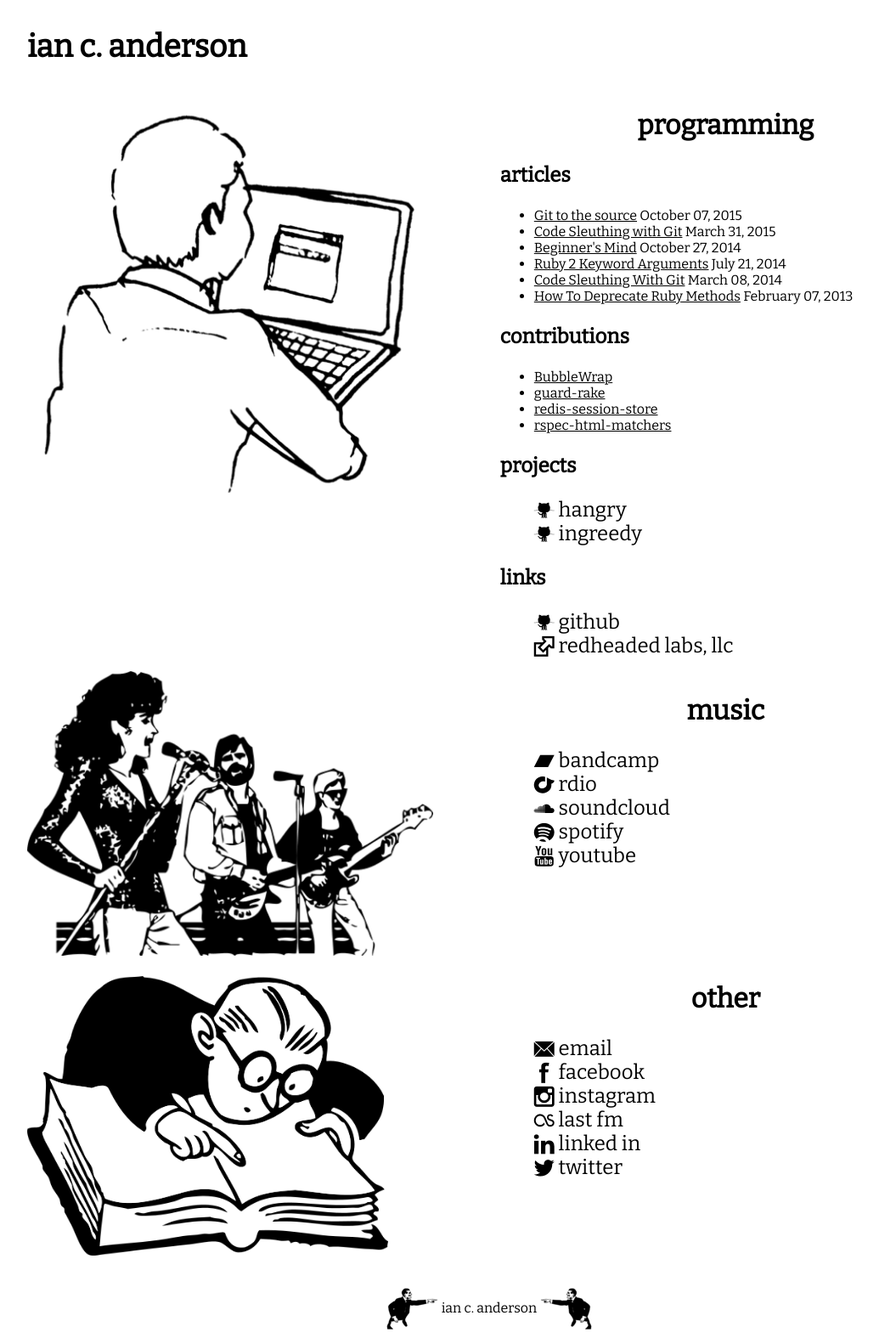
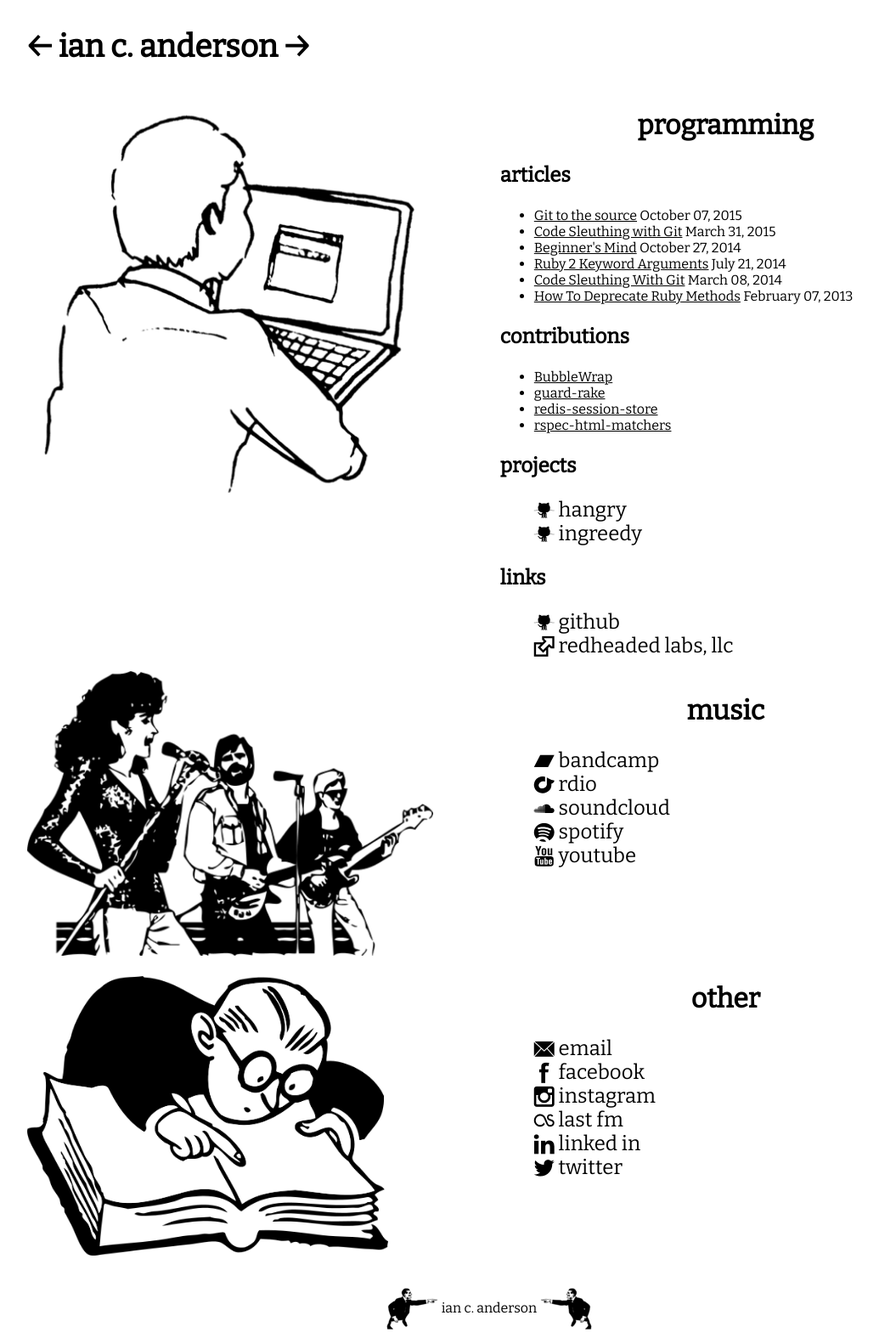
Before and after one commit to iancanderson/iancanderson.github.com, a Jekyll site: the page built from index.html, in a window 1280 px wide. Shown: the whole page at 85% size, without its empty margins (64-1099 px from the left). Built offline with Jekyll 4.4.1, drawn with Linux system fonts in a browser that asks for light colours; some web fonts are replaced.

Commit message:
Join a webring. Because it's almost 2016

```diff
--- a/_layouts/default.html
+++ b/_layouts/default.html
@@ -15,7 +15,11 @@
   <div id="container">
 
     <header>
-      <h1><a href="/">ian c. anderson</a></h1>
+      <h1>
+        <a href="http://hotlinewebring.club/iancanderson/previous">←</a>
+        <a href="/">ian c. anderson</a>
+        <a href="http://hotlinewebring.club/iancanderson/next">→</a>
+      </h1>
     </header>
 
     {{ content }}
```
